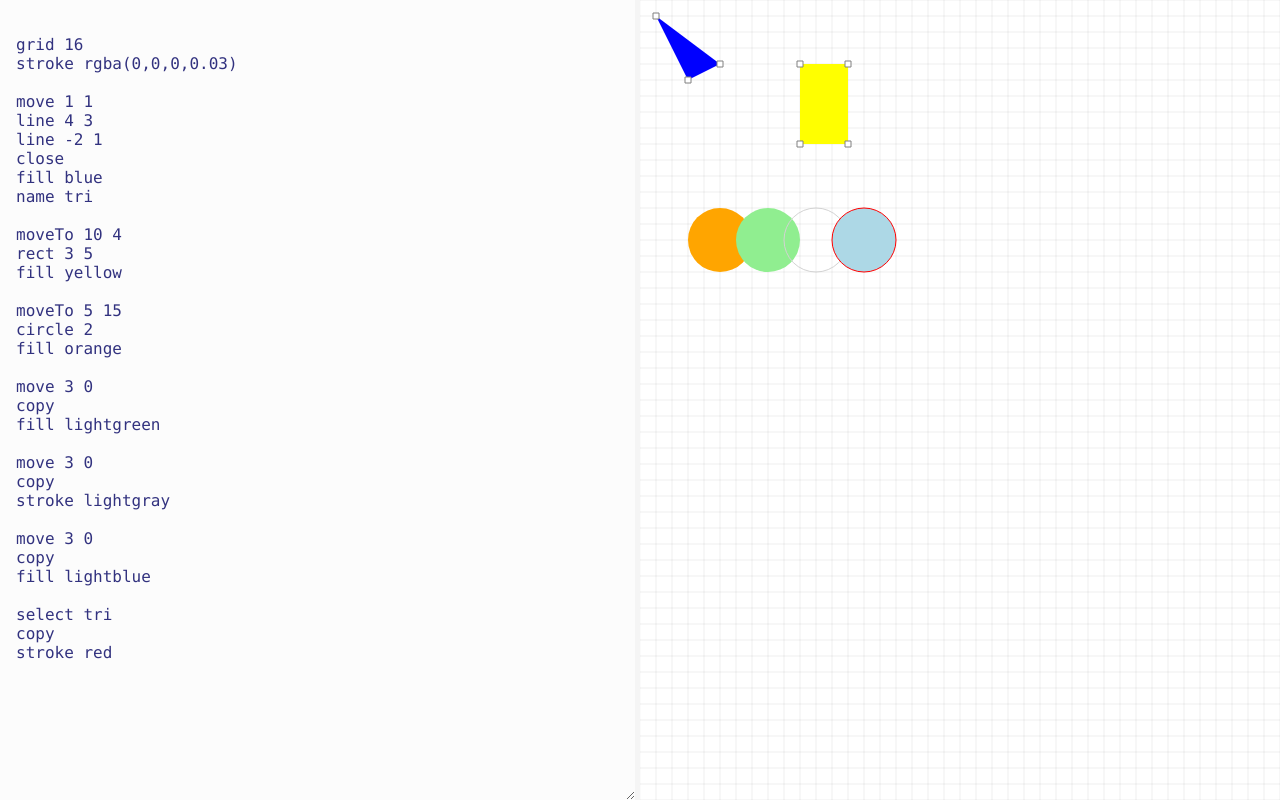
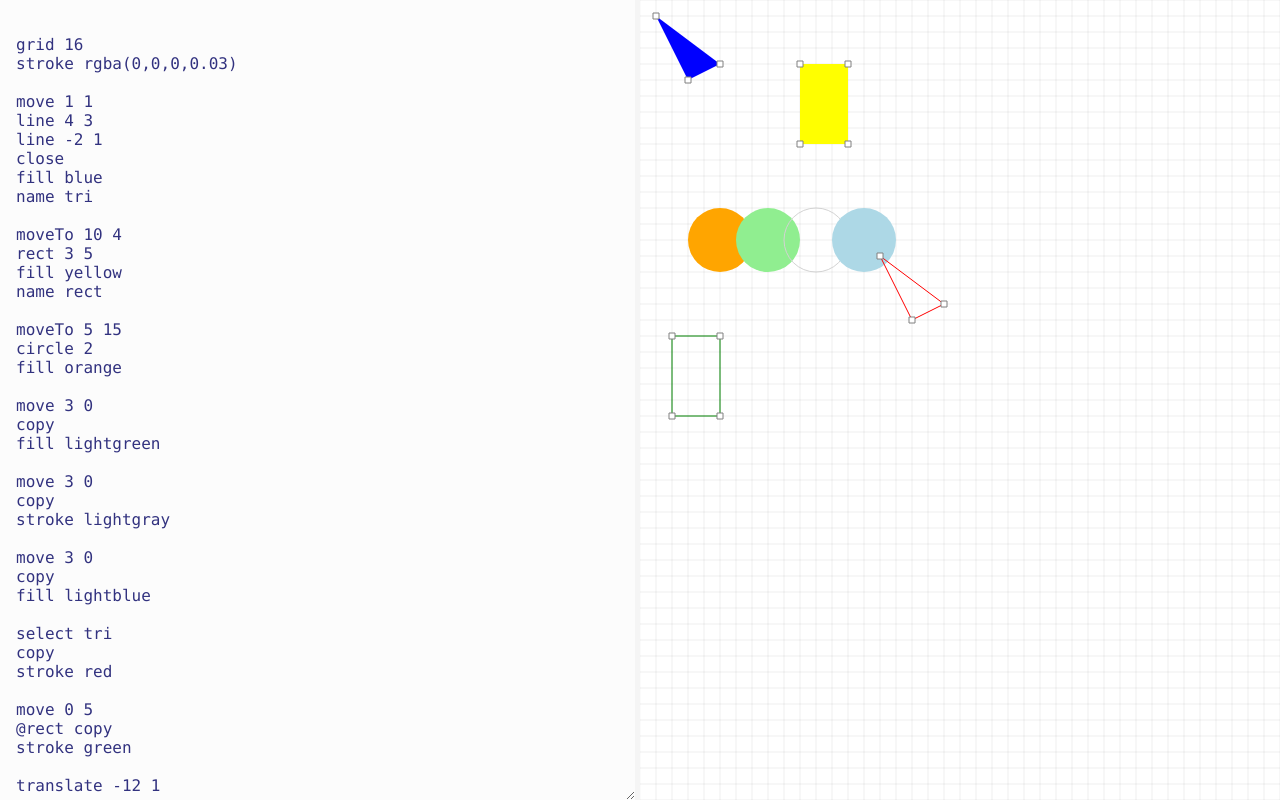
Before and after one commit to ryohey/1d, a React (Create React App) app: page / in a window 1280 px wide. Built offline with nearby package versions, Linux system fonts and the light colour scheme.

Commit message:
add translate command

```diff
--- a/src/App.js
+++ b/src/App.js
@@ -18,6 +18,7 @@ name tri
 moveTo 10 4
 rect 3 5
 fill yellow
+name rect
 
 moveTo 5 15
 circle 2
@@ -38,6 +39,12 @@ fill lightblue
 select tri
 copy
 stroke red
+
+move 0 5
+@rect copy
+stroke green
+
+translate -12 1
 `
 
 class App extends Component {
@@ -53,7 +60,29 @@ class App extends Component {
       this.setState({ scriptText })
     }
     const { scriptText } = this.state
-    const svgContent = renderCommand(scriptText)
+
+    const addScript = (line) => {
+      this.setState({
+        scriptText: scriptText + "\n" + line
+      })
+    }
+
+    const mouseHandler = {
+      onMouseOver: (e, shape) => {
+        console.log("onMouseOver", e, shape)
+      },
+      onMouseUp: (e, shape) => {
+        console.log("onMouseUp", e, shape)
+        addScript(`@${shape.name || shape.id} translate 1 5`)
+      },
+      onMouseDown: (e, shape) => {
+        console.log("onMouseDown", e, shape)
+      },
+      onMouseMove: (e, shape) => {
+        console.log("onMouseMove", e, shape)
+      },
+    }
+    const svgContent = renderCommand(scriptText, mouseHandler)
     return (
       <div className="App">
         <div>
--- a/src/Shape/CircleShape.js
+++ b/src/Shape/CircleShape.js
@@ -7,14 +7,20 @@ export default class CircleShape extends Shape {
     this.radius = radius
   }
 
-  render({ stroke, fill }) {
-    const { pos, radius } = this
-    return <circle
-      r={radius}
-      stroke={stroke || "none"}
-      fill={fill || "none"}
-      cx={pos.x}
-      cy={pos.y}
-    />
+  render() {
+    const { pos, radius, brush, mouseHandler } = this
+    return <g
+      onMouseOver={e => mouseHandler.onMouseOver(e, this)}
+      onMouseDown={e => mouseHandler.onMouseDown(e, this)}
+      onMouseMove={e => mouseHandler.onMouseMove(e, this)}
+      onMouseUp={e => mouseHandler.onMouseUp(e, this)}>
+      <circle
+        r={radius}
+        stroke={brush.stroke || "none"}
+        fill={brush.fill || "none"}
+        cx={pos.x}
+        cy={pos.y}
+      />
+    </g>
   }
 }
--- a/src/Shape/GridShape.js
+++ b/src/Shape/GridShape.js
@@ -8,8 +8,8 @@ export default class GridShape extends Shape {
     this.scale = scale
   }
 
-  render({ stroke, fill }) {
-    const { scale, pos } = this
+  render() {
+    const { scale, pos, brush } = this
     const paths = []
     const far = 9999
     for (let x = 0; x < 100; x++) {
@@ -25,8 +25,8 @@ export default class GridShape extends Shape {
 
     return <path
       d={path}
-      stroke={stroke || "none"}
-      fill={fill || "none"}
+      stroke={brush.stroke || "none"}
+      fill={brush.fill || "none"}
     />
   }
 }
--- a/src/Shape/GroupShape.js
+++ b/src/Shape/GroupShape.js
@@ -7,10 +7,10 @@ export default class GroupShape extends Shape {
     this.shapes = shapes
   }
 
-  render(brush) {
+  render() {
     // TODO: support this.pos
     return <g>
-      {this.shapes.map(s => s.render(brush))}
+      {this.shapes.map(s => s.render())}
     </g>
   }
 }
--- a/src/Shape/PathShape.js
+++ b/src/Shape/PathShape.js
@@ -5,26 +5,26 @@ import { pointAdd, toSVGPath, rect } from "../helpers/point"
 const HANDLE_SIZE = 3
 
 export default class PathShape extends Shape {
-  constructor(pos = { x: 0, y: 0 }, path = []) {
+  constructor(pos = { x: 0, y: 0 }, path = [], closed = false) {
     super(pos)
     this.path = path
-    this.closed = false
+    this.closed = closed
   }
 
-  render({ stroke, fill }) {
-    const { pos, closed } = this
+  render() {
+    const { pos, closed, mouseHandler, brush } = this
     const points = this.path.map(p => pointAdd(p, pos))
     const path = toSVGPath(points, closed)
-    const onMouseOver = e => {
-      console.log(e)
-    }
     const selected = true
-    return <g>
+    return <g
+      onMouseOver={e => mouseHandler.onMouseOver(e, this)}
+      onMouseDown={e => mouseHandler.onMouseDown(e, this)}
+      onMouseMove={e => mouseHandler.onMouseMove(e, this)}
+      onMouseUp={e => mouseHandler.onMouseUp(e, this)}>
       <path
-        onMouseOver={onMouseOver}
         d={path}
-        stroke={stroke || "none"}
-        fill={fill || "none"}
+        stroke={brush.stroke || "none"}
+        fill={brush.fill || "none"}
         cursor="move"
       />
       {selected && points.map(p =>
--- a/src/Shape/RectShape.js
+++ b/src/Shape/RectShape.js
@@ -1,19 +1,12 @@
-import Shape from "./Shape"
 import PathShape from "./PathShape"
 
-export default class RectShape extends Shape {
+export default class RectShape extends PathShape {
   constructor(pos = { x: 0, y: 0 }, w = 0, h = 0) {
-    super(pos)
-    this.pathShape = new PathShape(pos, [
+    super(pos, [
       { x: 0, y: 0 },
       { x: w, y: 0 },
       { x: w, y: h },
       { x: 0, y: h },
-    ])
-    this.pathShape.closed = true
-  }
-
-  render(brush) {
-    return this.pathShape.render(brush)
+    ], true)
   }
 }
--- a/src/Shape/Shape.js
+++ b/src/Shape/Shape.js
@@ -4,6 +4,7 @@ import { pointCopy } from "../helpers/point"
 export default class Shape {
   constructor(pos = { x: 0, y: 0 }) {
     this.pos = pointCopy(pos)
+    this.brush = {}
   }
 
   render() {
@@ -11,6 +12,10 @@ export default class Shape {
   }
 
   clone() {
-    return _.clone(this)
+    const s = _.clone(this)
+    s.name = undefined
+    s.id = undefined
+    s.brush = {}
+    return s
   }
 }
--- a/src/helpers/renderCommand.js
+++ b/src/helpers/renderCommand.js
@@ -12,19 +12,15 @@ text -> [parseCommands] -> commands -> [buildSVG] -> svg
 
 */
 
-export default function renderCommand(text) {
+export default function renderCommand(text, mouseHandler) {
   const commands = parseCommands(text)
-  const brush = {
-    stroke: undefined,
-    fill: undefined
-  }
+  let lastId = 0
   let pos = { x: 0, y: 0 }
   let selectedShape = null
   let transform = {
     scale: 1
   }
   const shapes = []
-  const rendered = []
 
   function warn(value, message) {
     if (value) {
@@ -33,21 +29,13 @@ export default function renderCommand(text) {
   }
 
   function add(shape) {
+    console.log("add", lastId)
+    shape.id = lastId
+    shape.mouseHandler = mouseHandler
     shapes.push(shape)
     console.log("shape added", shape)
     selectedShape = null
-  }
-
-  function draw() {
-    const shape = currentShape()
-    if (shape) {
-      rendered.push(shape.render(brush))
-    }
-    warn(!shape, "no shape to draw")
-    console.log("draw shape", shape)
-    brush.stroke = undefined
-    brush.fill = undefined
-    brush.shape = undefined
+    lastId++
   }
 
   function lastShape() {
@@ -55,7 +43,7 @@ export default function renderCommand(text) {
   }
 
   function currentShape() {
-    return lastShape() || selectedShape
+    return selectedShape || lastShape()
   }
 
   function moveTo(x, y) {
@@ -78,18 +66,28 @@ export default function renderCommand(text) {
     path.push(pointCopy(pos))
   }
 
-  function copy() {
-    const shape = currentShape()
+  function copy(shape) {
     warn(!shape, "invalid state: no shapes to copy")
     const newShape = shape.clone()
     add(newShape)
     newShape.pos = pointCopy(pos)
   }
 
+  function findShape(nameOrId) {
+    if (!nameOrId) {
+      return
+    }
+    return shapes.filter(s => `${s.id}` === nameOrId || s.name === nameOrId)[0]
+  }
+
+  function translate(shape, x, y) {
+    shape.pos = pointAdd(shape.pos, project(transform, { x, y }))
+  }
+
   for (let com of commands) {
     console.log(`command ${com.action}`)
     const opts = com.options
-    const shape = currentShape()
+    const shape = findShape(com.target) || currentShape()
 
     // コマンドを解釈して適切な関数を呼ぶ
     switch (com.action) {
@@ -116,14 +114,12 @@ export default function renderCommand(text) {
         add(new CircleShape(pos, radius))
         break }
       case "stroke": {
-        warn(!currentShape(), "invalid state: no shapes to draw")
-        brush.stroke = opts[0]
-        draw()
+        warn(!shape, "invalid state: no shapes to draw")
+        shape.brush.stroke = opts[0]
         break }
       case "fill": {
-        warn(!currentShape(), "invalid state: no shapes to draw")
-        brush.fill = opts[0]
-        draw()
+        warn(!shape, "invalid state: no shapes to draw")
+        shape.brush.fill = opts[0]
         break }
       case "grid": {
         const scale = parseFloat(opts[0])
@@ -135,18 +131,24 @@ export default function renderCommand(text) {
         shape.name = opts[0]
         break }
       case "select":
-        warn(!shape, "invalid state: no shapes to select")
-        selectedShape = shape
+        const nameOrId = opts[0]
+        const found = findShape(nameOrId) || shape
+        warn(!found, "invalid state: no shapes to select")
+        selectedShape = found
+        break
+      case "translate":
+        translate(shape, parseFloat(opts[0]), parseFloat(opts[1]))
         break
       case "copy":
-        copy()
+        copy(shape)
         break
       default:
         warn(true, `unknown action: ${com.action}`)
+        break
     }
   }
 
-  return rendered
+  return shapes.map(s => s.render())
 }
 
 /**
@@ -164,8 +166,8 @@ function parseCommands(text) {
     let action
     let options
 
-    if (words[0].startsWith("@") && words.length > 2) {
-      target = _.tail(words[0])
+    if (words[0].startsWith("@") && words.length > 1) {
+      target = words[0].slice(1, words[0].length)
       action = words[1]
       options = words.slice(2, words.length)
     } else {
```
Also changed, not shown: 1 other file (tests, documents, lock files or other folders).
